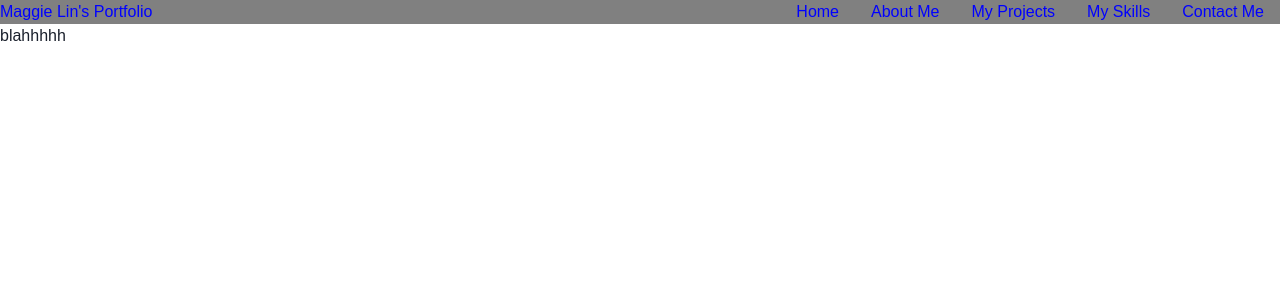
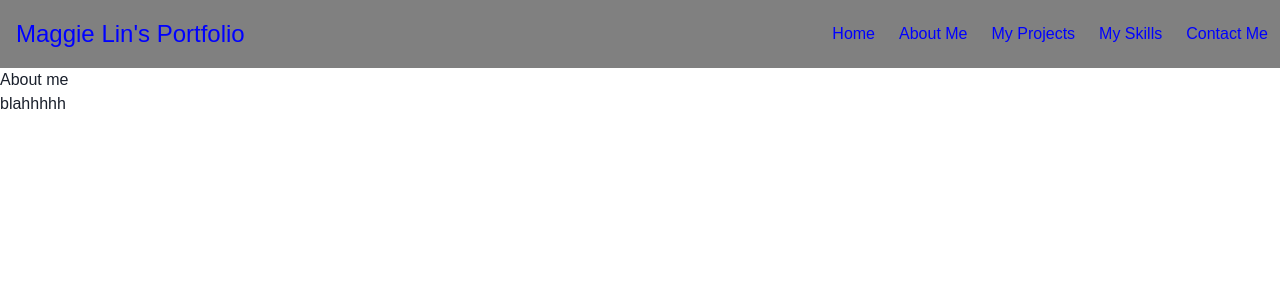
Before and after one commit to lin-maggies/portfolio, a React (Create React App) app: page /about in a window 1280 px wide. Shown: the top 300 px of the page. Built offline with nearby package versions, Linux system fonts and the light colour scheme.

Commit message:
some css editing on navbar

```diff
--- a/src/App.css
+++ b/src/App.css
@@ -17,11 +17,15 @@
 .navbar-burger {
   display: flex;
   color: purple;
+  margin: 0.5rem 1rem;
 }
 
-.brand-title {
+.navbar-burger a {
+  width: 100%;
+}
+.header-title {
   font-size: 1.5rem;
-  margin: 0.5rem;
+  margin: 1rem;
 }
 
 .navbar-links {
@@ -39,17 +43,14 @@
   }
   .navbar-links {
     display: flex;
+    font-size: 1rem;
   }
-  .navbar-links ul {
-    margin: 0;
-    padding: 0;
-    display: flex;
-  }
+
   .navbar-links li {
     list-style: none;
   }
   .navbar-links li a {
-    padding: 1rem;
+    padding: 0.75rem;
     /* display: flex; */
   }
 }
--- a/src/Containers/aboutMe.js
+++ b/src/Containers/aboutMe.js
@@ -9,6 +9,7 @@ export default function AboutMe() {
   return (
     <div>
       <Navbar />
+      <h1>About me</h1>
       <p>blahhhhh</p>
     </div>
   );
--- a/src/Containers/contactMe.js
+++ b/src/Containers/contactMe.js
@@ -9,6 +9,7 @@ export default function ContactMe() {
   return (
     <div>
       <Navbar />
+      <h1>Contact me</h1>
       <p>blahhhhh</p>
     </div>
   );
--- a/src/Containers/home.js
+++ b/src/Containers/home.js
@@ -10,6 +10,7 @@ export default function Home() {
   return (
     <div>
       <Navbar />
+      <h1>Home</h1>
     </div>
   );
 }
--- a/src/Containers/myProjects.js
+++ b/src/Containers/myProjects.js
@@ -9,6 +9,7 @@ export default function MyProjects() {
   return (
     <div>
       <Navbar />
+      <h1>My projects</h1>
       <p>blahhhhh</p>
     </div>
   );
--- a/src/Containers/mySkills.js
+++ b/src/Containers/mySkills.js
@@ -9,6 +9,7 @@ export default function MySkills() {
   return (
     <div>
       <Navbar />
+      <h1>My skills</h1>
       <p>blahhhhh</p>
     </div>
   );
```
